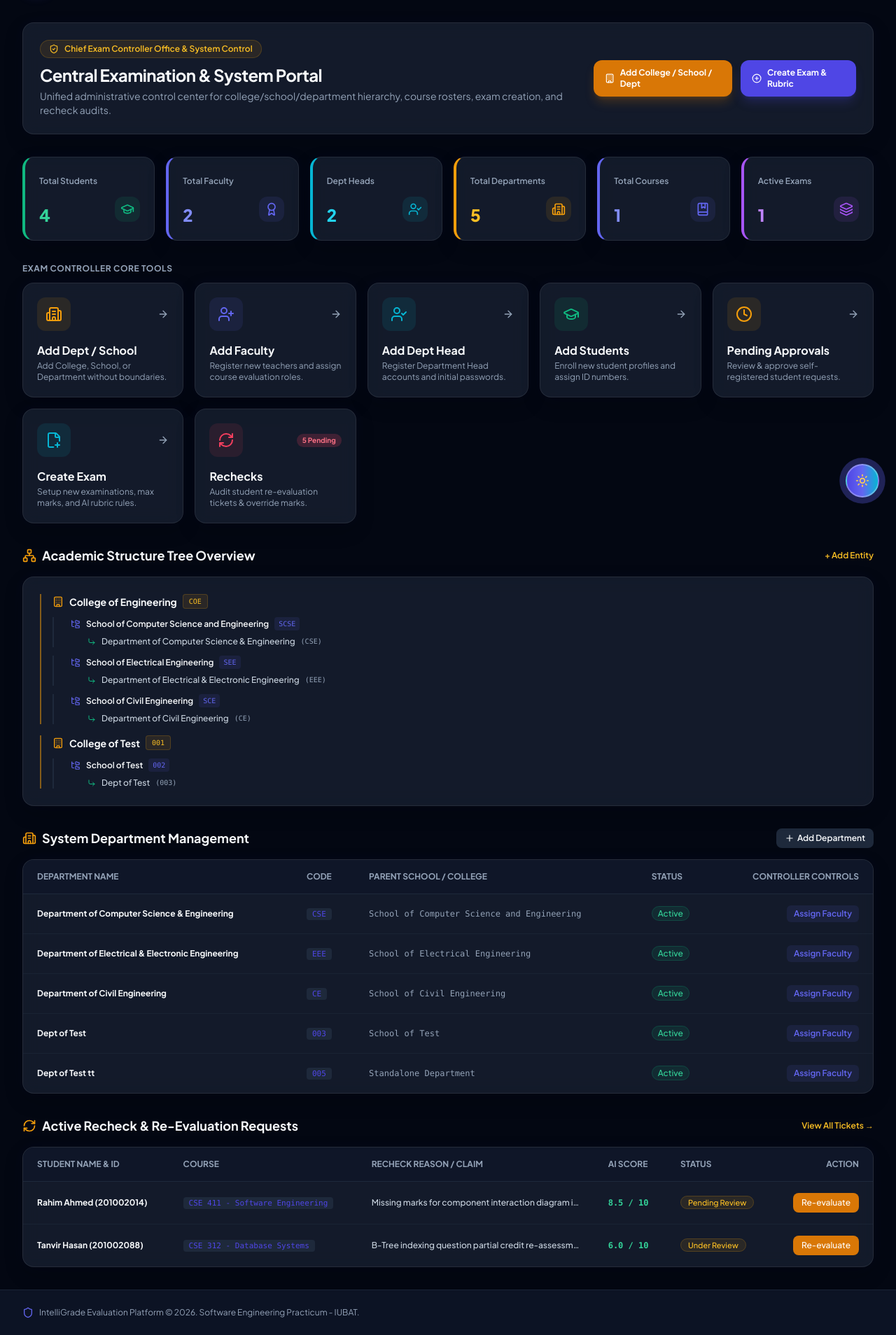
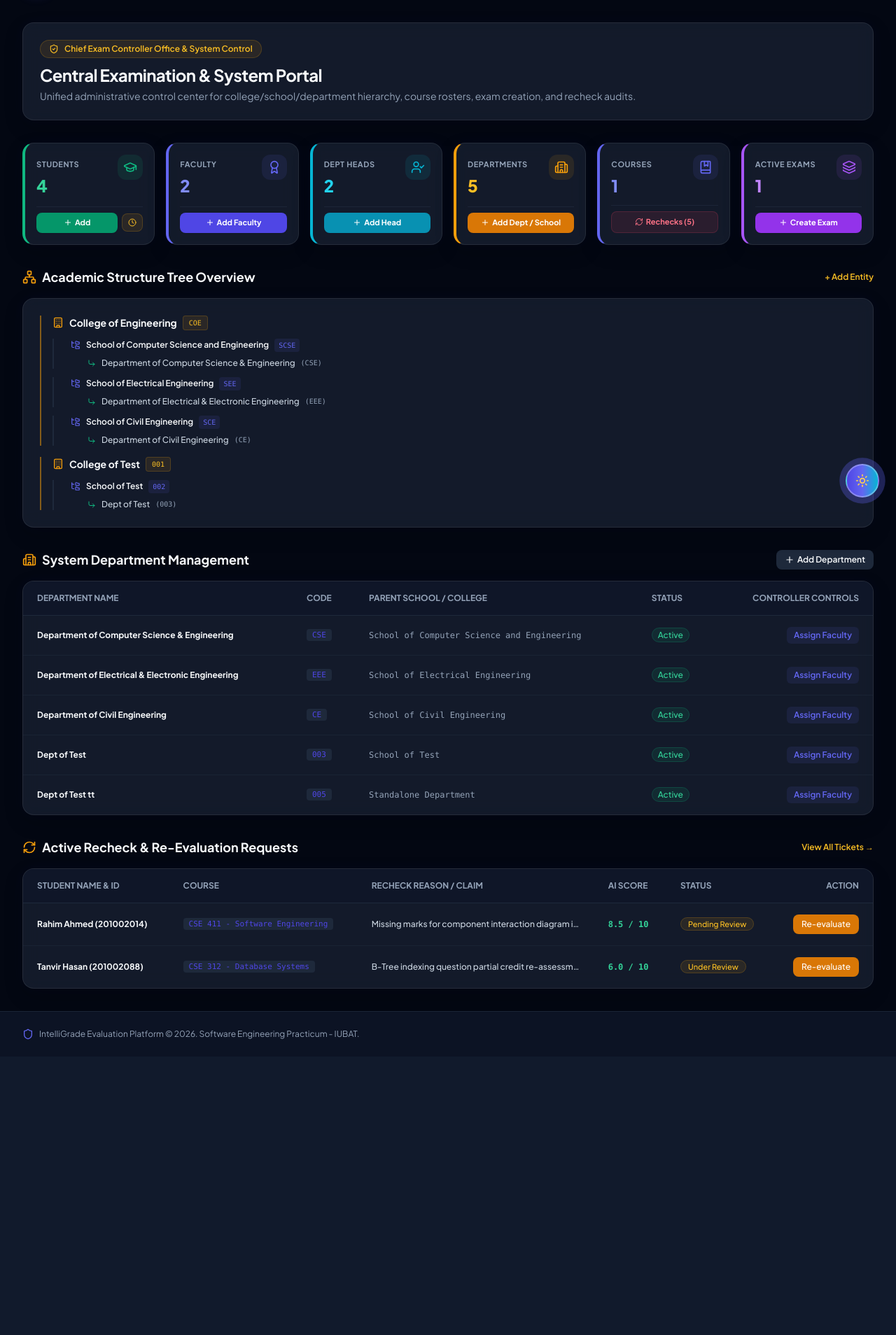
Before and after one commit to hijbullahx/IntelliGrade, a Django app: page /dashboard/exam-controller/ in a window 1280 px wide. Shown: the part 65-1973 px from the top of the page at 70% size. After the commit the page ends 1551 px from the top, so only its background shows below. Run offline with Django 5.2, Linux system fonts and the light colour scheme; a user stored in the database is signed in; data comes from the database, SQL or seed files in the repository; tables that the repository leaves empty hold one stand-in row (values such as "Sample post"); some libraries are stand-ins or nearby versions.

Commit message:
feat: add dashboard view for exam controller with system metrics and hierarchy overview

```diff
--- a/mainproject/core/templates/core/dashboard_exam_controller.html
+++ b/mainproject/core/templates/core/dashboard_exam_controller.html
@@ -6,197 +6,129 @@
 <div class="space-y-8">
 
     <!-- Unified Exam Controller Banner -->
-    <div class="flex flex-col md:flex-row md:items-center justify-between gap-4 glass-card p-6 rounded-2xl">
-        <div>
-            <div class="inline-flex items-center gap-2 px-3 py-1 rounded-full bg-amber-500/10 text-amber-600 dark:text-amber-400 border border-amber-500/20 text-xs font-semibold mb-2">
-                <i data-lucide="shield-check" class="w-3.5 h-3.5"></i> Chief Exam Controller Office & System Control
-            </div>
-            <h1 class="text-2xl font-bold theme-text-primary tracking-tight">Central Examination & System Portal</h1>
-            <p class="theme-text-muted text-sm mt-1">Unified administrative control center for college/school/department hierarchy, course rosters, exam creation, and recheck audits.</p>
+    <div class="glass-card p-6 rounded-2xl">
+        <div class="inline-flex items-center gap-2 px-3 py-1 rounded-full bg-amber-500/10 text-amber-600 dark:text-amber-400 border border-amber-500/20 text-xs font-semibold mb-2">
+            <i data-lucide="shield-check" class="w-3.5 h-3.5"></i> Chief Exam Controller Office & System Control
         </div>
-        <div class="flex items-center gap-3">
-            <a href="{% url 'add_structure' %}" class="px-4 py-2.5 bg-amber-600 hover:bg-amber-500 text-white text-xs font-bold rounded-xl shadow-lg shadow-amber-600/25 transition-all flex items-center gap-2">
-                <i data-lucide="building" class="w-4 h-4"></i> Add College / School / Dept
-            </a>
-            <a href="{% url 'exam_create' %}" class="px-4 py-2.5 bg-brand-600 hover:bg-brand-500 text-white text-xs font-bold rounded-xl shadow-lg shadow-brand-600/25 transition-all flex items-center gap-2">
-                <i data-lucide="plus-circle" class="w-4 h-4"></i> Create Exam & Rubric
-            </a>
-        </div>
+        <h1 class="text-2xl font-bold theme-text-primary tracking-tight">Central Examination & System Portal</h1>
+        <p class="theme-text-muted text-sm mt-1">Unified administrative control center for college/school/department hierarchy, course rosters, exam creation, and recheck audits.</p>
     </div>
 
-    <!-- Admin & Controller System Metrics -->
+    <!-- Admin & Controller System Metrics (with Concise Embedded Actions) -->
     <div class="grid grid-cols-1 sm:grid-cols-2 lg:grid-cols-3 xl:grid-cols-6 gap-4">
-        <!-- 1. Total Students -->
-        <div class="glass-card p-5 rounded-2xl border-l-4 border-l-emerald-500">
-            <span class="text-xs font-semibold theme-text-muted">Total Students</span>
-            <div class="mt-3 flex items-baseline justify-between">
-                <span class="text-2xl font-extrabold text-emerald-600 dark:text-emerald-400 tracking-tight">{{ stats.total_students }}</span>
+
+        <!-- 1. Total Students Card -->
+        <div class="glass-card p-4 rounded-2xl border-l-4 border-l-emerald-500 flex flex-col justify-between space-y-3">
+            <div class="flex items-start justify-between">
+                <div>
+                    <span class="text-[11px] font-bold uppercase tracking-wider theme-text-muted">Students</span>
+                    <div class="text-2xl font-extrabold text-emerald-600 dark:text-emerald-400 tracking-tight mt-1">{{ stats.total_students }}</div>
+                </div>
                 <div class="p-2 rounded-xl bg-emerald-500/10 text-emerald-500">
                     <i data-lucide="graduation-cap" class="w-5 h-5"></i>
                 </div>
             </div>
+            <div class="flex items-center gap-1.5 pt-2 border-t border-slate-200 dark:border-slate-800/80">
+                <a href="{% url 'add_student' %}" title="Add Student" class="flex-1 py-1.5 px-2 bg-emerald-600 hover:bg-emerald-500 text-white text-[11px] font-bold rounded-lg transition-all flex items-center justify-center gap-1 shadow-sm">
+                    <i data-lucide="plus" class="w-3 h-3"></i> Add
+                </a>
+                <a href="{% url 'pending_students' %}" title="Pending Student Approvals" class="py-1.5 px-2 bg-amber-500/10 hover:bg-amber-500/20 text-amber-600 dark:text-amber-400 border border-amber-500/20 text-[11px] font-bold rounded-lg transition-all flex items-center gap-1">
+                    <i data-lucide="clock" class="w-3 h-3"></i>
+                    {% if stats.pending_students %}<span class="px-1 rounded-full bg-amber-500 text-white text-[9px]">{{ stats.pending_students }}</span>{% endif %}
+                </a>
+            </div>
         </div>
 
-        <!-- 2. Total Faculty -->
-        <div class="glass-card p-5 rounded-2xl border-l-4 border-l-brand-500">
-            <span class="text-xs font-semibold theme-text-muted">Total Faculty</span>
-            <div class="mt-3 flex items-baseline justify-between">
-                <span class="text-2xl font-extrabold text-brand-600 dark:text-brand-400 tracking-tight">{{ stats.total_faculty }}</span>
+        <!-- 2. Total Faculty Card -->
+        <div class="glass-card p-4 rounded-2xl border-l-4 border-l-brand-500 flex flex-col justify-between space-y-3">
+            <div class="flex items-start justify-between">
+                <div>
+                    <span class="text-[11px] font-bold uppercase tracking-wider theme-text-muted">Faculty</span>
+                    <div class="text-2xl font-extrabold text-brand-600 dark:text-brand-400 tracking-tight mt-1">{{ stats.total_faculty }}</div>
+                </div>
                 <div class="p-2 rounded-xl bg-brand-500/10 text-brand-500">
                     <i data-lucide="award" class="w-5 h-5"></i>
                 </div>
             </div>
+            <div class="pt-2 border-t border-slate-200 dark:border-slate-800/80">
+                <a href="{% url 'add_faculty' %}" class="w-full py-1.5 px-2 bg-brand-600 hover:bg-brand-500 text-white text-[11px] font-bold rounded-lg transition-all flex items-center justify-center gap-1 shadow-sm">
+                    <i data-lucide="plus" class="w-3 h-3"></i> Add Faculty
+                </a>
+            </div>
         </div>
 
-        <!-- 3. Total Dept Heads -->
-        <div class="glass-card p-5 rounded-2xl border-l-4 border-l-cyan-500">
-            <span class="text-xs font-semibold theme-text-muted">Dept Heads</span>
-            <div class="mt-3 flex items-baseline justify-between">
-                <span class="text-2xl font-extrabold text-cyan-600 dark:text-cyan-400 tracking-tight">{{ stats.total_dept_heads }}</span>
+        <!-- 3. Dept Heads Card -->
+        <div class="glass-card p-4 rounded-2xl border-l-4 border-l-cyan-500 flex flex-col justify-between space-y-3">
+            <div class="flex items-start justify-between">
+                <div>
+                    <span class="text-[11px] font-bold uppercase tracking-wider theme-text-muted">Dept Heads</span>
+                    <div class="text-2xl font-extrabold text-cyan-600 dark:text-cyan-400 tracking-tight mt-1">{{ stats.total_dept_heads }}</div>
+                </div>
                 <div class="p-2 rounded-xl bg-cyan-500/10 text-cyan-500">
                     <i data-lucide="user-check" class="w-5 h-5"></i>
                 </div>
             </div>
+            <div class="pt-2 border-t border-slate-200 dark:border-slate-800/80">
+                <a href="{% url 'add_dept_head' %}" class="w-full py-1.5 px-2 bg-cyan-600 hover:bg-cyan-500 text-white text-[11px] font-bold rounded-lg transition-all flex items-center justify-center gap-1 shadow-sm">
+                    <i data-lucide="plus" class="w-3 h-3"></i> Add Head
+                </a>
+            </div>
         </div>
 
-        <!-- 4. Total Departments -->
-        <div class="glass-card p-5 rounded-2xl border-l-4 border-l-amber-500">
-            <span class="text-xs font-semibold theme-text-muted">Total Departments</span>
-            <div class="mt-3 flex items-baseline justify-between">
-                <span class="text-2xl font-extrabold text-amber-600 dark:text-amber-400 tracking-tight">{{ stats.total_departments }}</span>
+        <!-- 4. Total Departments Card -->
+        <div class="glass-card p-4 rounded-2xl border-l-4 border-l-amber-500 flex flex-col justify-between space-y-3">
+            <div class="flex items-start justify-between">
+                <div>
+                    <span class="text-[11px] font-bold uppercase tracking-wider theme-text-muted">Departments</span>
+                    <div class="text-2xl font-extrabold text-amber-600 dark:text-amber-400 tracking-tight mt-1">{{ stats.total_departments }}</div>
+                </div>
                 <div class="p-2 rounded-xl bg-amber-500/10 text-amber-500">
                     <i data-lucide="building-2" class="w-5 h-5"></i>
                 </div>
             </div>
+            <div class="pt-2 border-t border-slate-200 dark:border-slate-800/80">
+                <a href="{% url 'add_structure' %}" class="w-full py-1.5 px-2 bg-amber-600 hover:bg-amber-500 text-white text-[11px] font-bold rounded-lg transition-all flex items-center justify-center gap-1 shadow-sm">
+                    <i data-lucide="plus" class="w-3 h-3"></i> Add Dept / School
+                </a>
+            </div>
         </div>
 
-        <!-- 5. Total Courses -->
-        <div class="glass-card p-5 rounded-2xl border-l-4 border-l-indigo-500">
-            <span class="text-xs font-semibold theme-text-muted">Total Courses</span>
-            <div class="mt-3 flex items-baseline justify-between">
-                <span class="text-2xl font-extrabold text-indigo-600 dark:text-indigo-400 tracking-tight">{{ stats.total_courses }}</span>
+        <!-- 5. Total Courses Card -->
+        <div class="glass-card p-4 rounded-2xl border-l-4 border-l-indigo-500 flex flex-col justify-between space-y-3">
+            <div class="flex items-start justify-between">
+                <div>
+                    <span class="text-[11px] font-bold uppercase tracking-wider theme-text-muted">Courses</span>
+                    <div class="text-2xl font-extrabold text-indigo-600 dark:text-indigo-400 tracking-tight mt-1">{{ stats.total_courses }}</div>
+                </div>
                 <div class="p-2 rounded-xl bg-indigo-500/10 text-indigo-500">
                     <i data-lucide="book-marked" class="w-5 h-5"></i>
                 </div>
             </div>
+            <div class="pt-2 border-t border-slate-200 dark:border-slate-800/80">
+                <a href="{% url 'rechecks_list' %}" class="w-full py-1.5 px-2 bg-rose-500/10 hover:bg-rose-500/20 text-rose-600 dark:text-rose-400 border border-rose-500/20 text-[11px] font-bold rounded-lg transition-all flex items-center justify-center gap-1">
+                    <i data-lucide="refresh-cw" class="w-3 h-3"></i> Rechecks (5)
+                </a>
+            </div>
         </div>
 
-        <!-- 6. Active Examinations -->
-        <div class="glass-card p-5 rounded-2xl border-l-4 border-l-purple-500">
-            <span class="text-xs font-semibold theme-text-muted">Active Exams</span>
-            <div class="mt-3 flex items-baseline justify-between">
-                <span class="text-2xl font-extrabold text-purple-600 dark:text-purple-400 tracking-tight">{{ stats.active_exams }}</span>
+        <!-- 6. Active Exams Card -->
+        <div class="glass-card p-4 rounded-2xl border-l-4 border-l-purple-500 flex flex-col justify-between space-y-3">
+            <div class="flex items-start justify-between">
+                <div>
+                    <span class="text-[11px] font-bold uppercase tracking-wider theme-text-muted">Active Exams</span>
+                    <div class="text-2xl font-extrabold text-purple-600 dark:text-purple-400 tracking-tight mt-1">{{ stats.active_exams }}</div>
+                </div>
                 <div class="p-2 rounded-xl bg-purple-500/10 text-purple-500">
                     <i data-lucide="layers" class="w-5 h-5"></i>
                 </div>
             </div>
+            <div class="pt-2 border-t border-slate-200 dark:border-slate-800/80">
+                <a href="{% url 'exam_create' %}" class="w-full py-1.5 px-2 bg-purple-600 hover:bg-purple-500 text-white text-[11px] font-bold rounded-lg transition-all flex items-center justify-center gap-1 shadow-sm">
+                    <i data-lucide="plus" class="w-3 h-3"></i> Create Exam
+                </a>
+            </div>
         </div>
-    </div>
 
-    <!-- Controller Quick Operations Grid -->
-    <div class="space-y-3">
-        <h2 class="text-xs font-bold uppercase tracking-wider theme-text-muted">Exam Controller Core Tools</h2>
-        <div class="grid grid-cols-1 sm:grid-cols-2 lg:grid-cols-5 gap-4">
-
-            <!-- 1. Add Academic Structure (College / School / Dept) -->
-            <a href="{% url 'add_structure' %}" class="glass-card p-5 rounded-2xl group hover:border-amber-500 transition-all">
-                <div class="flex items-center justify-between">
-                    <div class="p-3 rounded-xl bg-amber-500/10 text-amber-500 group-hover:scale-110 transition-transform">
-                        <i data-lucide="building-2" class="w-6 h-6"></i>
-                    </div>
-                    <i data-lucide="arrow-right" class="w-4 h-4 theme-text-muted group-hover:text-amber-500 transition-colors"></i>
-                </div>
-                <div class="mt-4">
-                    <h3 class="text-base font-bold theme-text-primary">Add Dept / School</h3>
-                    <p class="text-xs theme-text-muted mt-0.5">Add College, School, or Department without boundaries.</p>
-                </div>
-            </a>
-
-            <!-- 2. Add Faculty -->
-            <a href="{% url 'add_faculty' %}" class="glass-card p-5 rounded-2xl group hover:border-brand-500 transition-all">
-                <div class="flex items-center justify-between">
-                    <div class="p-3 rounded-xl bg-brand-500/10 text-brand-500 group-hover:scale-110 transition-transform">
-                        <i data-lucide="user-plus" class="w-6 h-6"></i>
-                    </div>
-                    <i data-lucide="arrow-right" class="w-4 h-4 theme-text-muted group-hover:text-brand-500 transition-colors"></i>
-                </div>
-                <div class="mt-4">
-                    <h3 class="text-base font-bold theme-text-primary">Add Faculty</h3>
-                    <p class="text-xs theme-text-muted mt-0.5">Register new teachers and assign course evaluation roles.</p>
-                </div>
-            </a>
-
-            <!-- 3. Add Dept Head -->
-            <a href="{% url 'add_dept_head' %}" class="glass-card p-5 rounded-2xl group hover:border-cyan-500 transition-all">
-                <div class="flex items-center justify-between">
-                    <div class="p-3 rounded-xl bg-cyan-500/10 text-cyan-500 group-hover:scale-110 transition-transform">
-                        <i data-lucide="user-check" class="w-6 h-6"></i>
-                    </div>
-                    <i data-lucide="arrow-right" class="w-4 h-4 theme-text-muted group-hover:text-cyan-500 transition-colors"></i>
-                </div>
-                <div class="mt-4">
-                    <h3 class="text-base font-bold theme-text-primary">Add Dept Head</h3>
-                    <p class="text-xs theme-text-muted mt-0.5">Register Department Head accounts and initial passwords.</p>
-                </div>
-            </a>
-
-            <!-- 4. Add Student -->
-            <a href="{% url 'add_student' %}" class="glass-card p-5 rounded-2xl group hover:border-emerald-500 transition-all">
-                <div class="flex items-center justify-between">
-                    <div class="p-3 rounded-xl bg-emerald-500/10 text-emerald-500 group-hover:scale-110 transition-transform">
-                        <i data-lucide="graduation-cap" class="w-6 h-6"></i>
-                    </div>
-                    <i data-lucide="arrow-right" class="w-4 h-4 theme-text-muted group-hover:text-emerald-500 transition-colors"></i>
-                </div>
-                <div class="mt-4">
-                    <h3 class="text-base font-bold theme-text-primary">Add Students</h3>
-                    <p class="text-xs theme-text-muted mt-0.5">Enroll new student profiles and assign ID numbers.</p>
-                </div>
-            </a>
-
-            <!-- 5. Pending Student Approvals -->
-            <a href="{% url 'pending_students' %}" class="glass-card p-5 rounded-2xl group hover:border-amber-500 transition-all">
-                <div class="flex items-center justify-between">
-                    <div class="p-3 rounded-xl bg-amber-500/10 text-amber-500 group-hover:scale-110 transition-transform">
-                        <i data-lucide="clock" class="w-6 h-6"></i>
-                    </div>
-                    <i data-lucide="arrow-right" class="w-4 h-4 theme-text-muted group-hover:text-amber-500 transition-colors"></i>
-                </div>
-                <div class="mt-4">
-                    <h3 class="text-base font-bold theme-text-primary">Pending Approvals</h3>
-                    <p class="text-xs theme-text-muted mt-0.5">Review & approve self-registered student requests.</p>
-                </div>
-            </a>
-
-            <!-- 4. Create Exam -->
-            <a href="{% url 'exam_create' %}" class="glass-card p-5 rounded-2xl group hover:border-cyan-500 transition-all">
-                <div class="flex items-center justify-between">
-                    <div class="p-3 rounded-xl bg-cyan-500/10 text-cyan-500 group-hover:scale-110 transition-transform">
-                        <i data-lucide="file-plus-2" class="w-6 h-6"></i>
-                    </div>
-                    <i data-lucide="arrow-right" class="w-4 h-4 theme-text-muted group-hover:text-cyan-500 transition-colors"></i>
-                </div>
-                <div class="mt-4">
-                    <h3 class="text-base font-bold theme-text-primary">Create Exam</h3>
-                    <p class="text-xs theme-text-muted mt-0.5">Setup new examinations, max marks, and AI rubric rules.</p>
-                </div>
-            </a>
-
-            <!-- 5. Rechecks Queue -->
-            <a href="{% url 'rechecks_list' %}" class="glass-card p-5 rounded-2xl group hover:border-rose-500 transition-all">
-                <div class="flex items-center justify-between">
-                    <div class="p-3 rounded-xl bg-rose-500/10 text-rose-500 group-hover:scale-110 transition-transform">
-                        <i data-lucide="refresh-cw" class="w-6 h-6"></i>
-                    </div>
-                    <span class="px-2 py-0.5 rounded-full bg-rose-500/20 text-rose-600 dark:text-rose-400 text-[10px] font-bold">5 Pending</span>
-                </div>
-                <div class="mt-4">
-                    <h3 class="text-base font-bold theme-text-primary">Rechecks</h3>
-                    <p class="text-xs theme-text-muted mt-0.5">Audit student re-evaluation tickets & override marks.</p>
-                </div>
-            </a>
-
-        </div>
     </div>
 
     <!-- Visual Academic Hierarchy Tree (College -> School -> Department) -->
```
